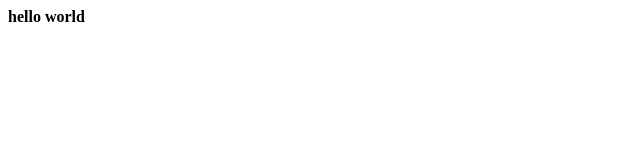
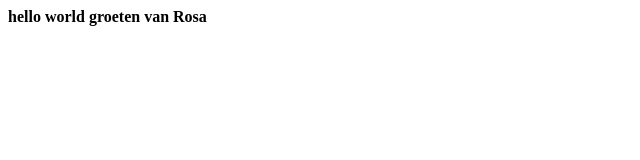
Before and after one commit to s1154899/bapao, a plain HTML site: page index.html in a window 1280 px wide. Shown: the whole page, without its empty margins (0-640 px from the left). Drawn offline with Linux system fonts and the light colour scheme.

Commit message:
Update index.html

```diff
--- a/index.html
+++ b/index.html
@@ -1 +1,2 @@
 <b> hello world</b>
+<b> groeten van Rosa</b>
```
